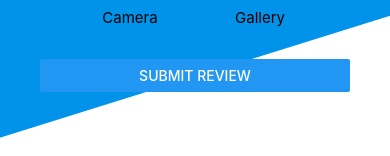
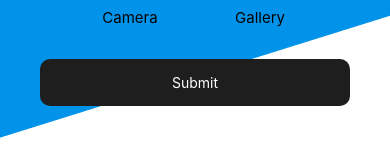
Before and after one commit to The-cool-L7/Koobool, a React Native app: screen /Review in a window 390 px wide. Shown: the part 674-830 px from the top of the page. Built offline with nearby package versions, Linux system fonts and the light colour scheme.

Commit message:
still working on review page

```diff
--- a/App.js
+++ b/App.js
@@ -6,8 +6,8 @@ import {
 	ScrollView,
 } from 'react-native';
 import { StatusBar } from 'expo-status-bar';
-
-// import { Toasts } from '@backpackapp-io/react-native-toast';
+// import Toast from 'react-native-toast-message';
+// import { ToastProvider } from 'react-native-toast-notifications';
 
 import Navbar from './components/navbar/Navbar';
 import Review from './components/review/Review';
@@ -31,7 +31,7 @@ export default function App() {
 		<>
 			<StatusBar backgroundColor='fff' style='dark' />
 			<SafeAreaView style={styles.container}>
-				{/* <Toasts /> */}
+				{/* <Toast /> */}
 				<ScrollView style={styles.scrollView}>
 					<ImageBackground
 						source={require('./assets/review-page/review-bkg-image-white.png')}
--- a/components/review/Review.js
+++ b/components/review/Review.js
@@ -1,9 +1,17 @@
 import { useState } from 'react';
 
-import { Image, StyleSheet, View, Alert, Text, Button } from 'react-native';
+import {
+	Image,
+	StyleSheet,
+	View,
+	Alert,
+	Text,
+	TouchableOpacity,
+	ToastAndroid,
+} from 'react-native';
 import * as ImagePicker from 'expo-image-picker';
 import { Camera } from 'expo-camera';
-// import toast from 'react-hot-toast';
+import Toast from 'react-native-toast-message';
 
 import BookInfo from './BookInfo';
 import ReviewButton from './ReviewButton';
@@ -29,7 +37,17 @@ const styles = StyleSheet.create({
 		flexDirection: 'row',
 		justifyContent: 'center',
 	},
-	submitButton: {},
+	submitButton: {
+		backgroundColor: '#1e1e1e',
+		paddingHorizontal: 20,
+		paddingVertical: 15,
+		alignItems: 'center',
+		borderRadius: 10,
+	},
+	submitButtonText: {
+		color: '#fff',
+		textAlign: 'center',
+	},
 });
 
 const Review = () => {
@@ -61,8 +79,19 @@ const Review = () => {
 		}
 	};
 
+	const onSubmitButtonPress = () => {
+		// Alert.alert('Submitted successfully!');
+		// Toast.show({
+		// 	type: 'success',
+		// 	text1: 'Hello',
+		// 	text2: 'This is some something 👋',
+		// });
+		// ToastAndroid.show('A pikachu appeared nearby !', ToastAndroid.SHORT);
+	};
+
 	return (
 		<>
+			<Toast />
 			<View style={styles.container}>
 				<Text style={styles.bookName}>Matilda, Roald Dahl</Text>
 				<BookInfo text='What did you think of Matilda?' />
@@ -77,7 +106,14 @@ const Review = () => {
 						buttonText='Gallery'
 					/>
 				</View>
-				<Button style={styles.submitButton} title='Submit Review' />
+
+				<TouchableOpacity
+					activeOpacity={0.8}
+					style={styles.submitButton}
+					onPress={onSubmitButtonPress}
+				>
+					<Text style={styles.submitButtonText}>Submit</Text>
+				</TouchableOpacity>
 			</View>
 		</>
 	);
--- a/package.json
+++ b/package.json
@@ -14,6 +14,7 @@
 		"expo-constants": "~14.0.2",
 		"expo-image-picker": "~14.0.1",
 		"expo-status-bar": "~1.4.2",
+		"expo-updates": "~0.15.6",
 		"react": "18.1.0",
 		"react-native": "0.70.5",
 		"react-native-canvas": "^0.1.38",
@@ -22,7 +23,8 @@
 		"react-native-safe-area-context": "4.4.1",
 		"react-native-screens": "~3.18.0",
 		"react-native-svg": "13.4.0",
-		"expo-updates": "~0.15.6"
+		"react-native-toast-message": "^2.1.5",
+		"react-native-toast-notifications": "^3.3.1"
 	},
 	"devDependencies": {
 		"@babel/core": "^7.12.9"
```
Also changed, not shown: 1 other file (tests, documents, lock files or other folders).
